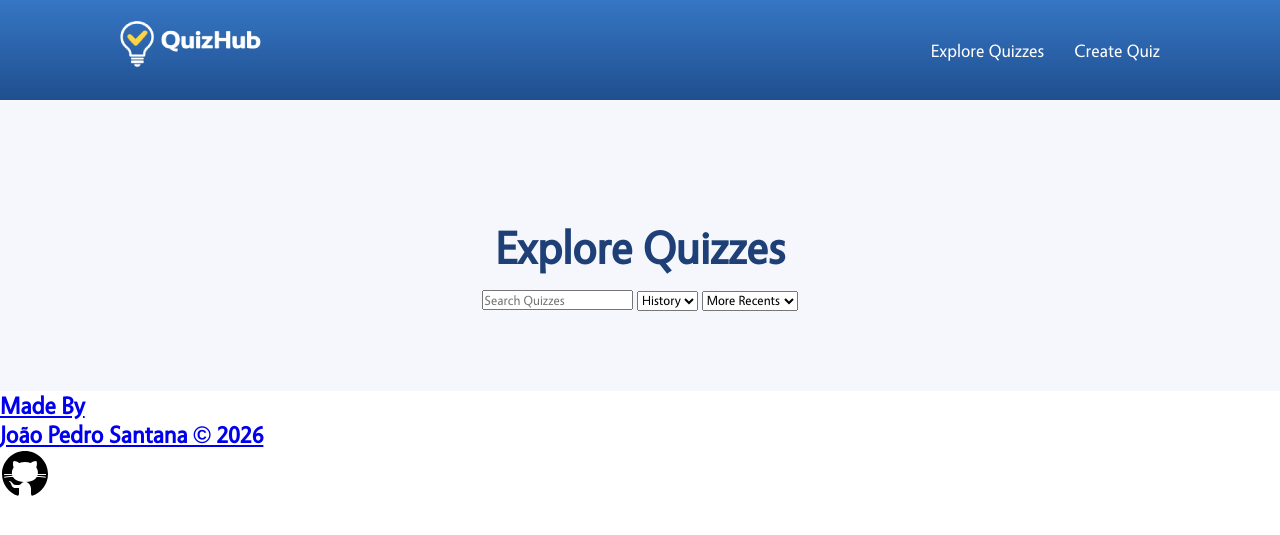
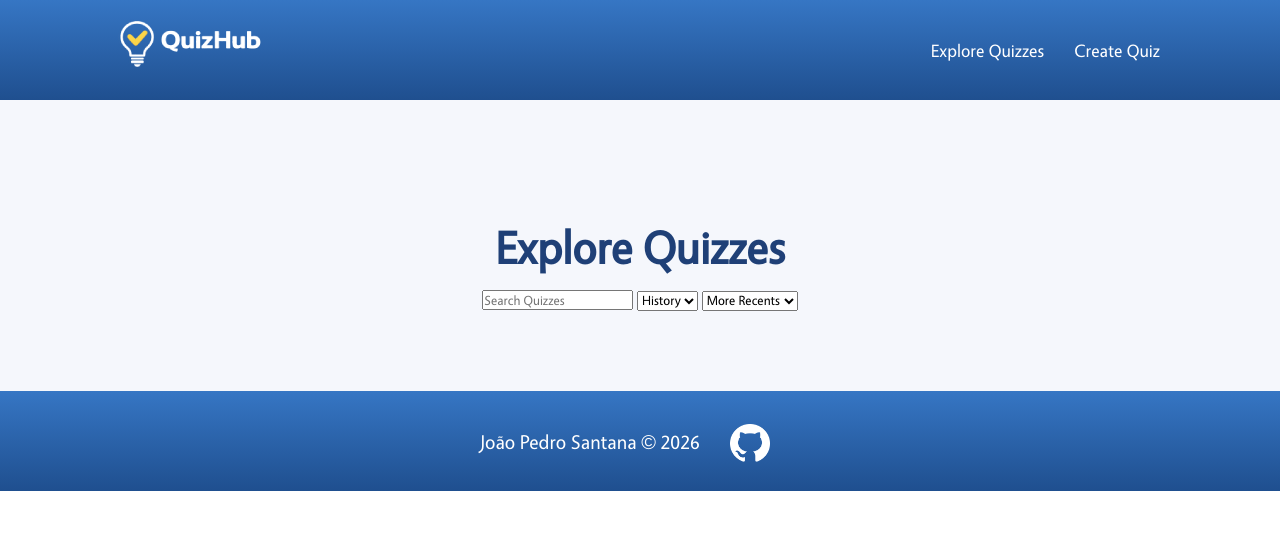
Before and after one commit to JPedro-Santana/Quiz, a Flask app: page /explore in a window 1280 px wide. Shown: the top 535 px of the page. Run offline with Flask 3, Linux system fonts and the light colour scheme; some libraries are stand-ins or nearby versions.

Commit message:
Add footer styles and replace GitHub SVG
Adds footer styling and logo hover effects, replaces the old github.svg with a white PNG asset, and tidies up template markup and spacing.

Files changed:
- static/css/style.css: minor whitespace fixes and new footer, .github-logo and .name-logo styles with hover transitions.
- static/images: removed github.svg and added GitHub_Invertocat_White.png.
- templates/layout.html: updated footer to use the new PNG and added classes; moved main block rendering into templates.
- templates/create.html & templates/explore.html: fixed indentation/spacing and ensured <main> wraps content properly.

Purpose: visual polish for the footer/logo and consistent template structure/formatting.

```diff
--- a/static/css/style.css
+++ b/static/css/style.css
@@ -92,7 +92,7 @@ main h1 {
 }
 
 .btn-main {
-  background:linear-gradient(180deg, #1e62bb, #0a438d);
+  background: linear-gradient(180deg, #1e62bb, #0a438d);
 }
 
 .btn-main:hover {
@@ -100,7 +100,7 @@ main h1 {
 }
 
 .btn-create {
-  background: linear-gradient(180deg, #2b9c51, #127533) ;
+  background: linear-gradient(180deg, #2b9c51, #127533);
 }
 
 .btn-create:hover {
@@ -188,3 +188,35 @@ section h2 {
 .quiz-card:nth-child(3) .btn-resolve {
   background-color: #f28c28;
 }
+
+footer {
+  background: linear-gradient(180deg, #3676c4, #1f4f8f);
+  padding-right: 30px;
+  display: flex;
+  align-items: center;
+  justify-content: center;
+  height: 100px;
+}
+
+.github-logo {
+  width: 70px;
+  height: 70px;
+  padding: 20px 0 12px 30px;
+}
+
+.github-logo:hover {
+  transition: transform 0.2s ease;
+  transform: translateY(-5px);
+}
+
+.name-logo a {
+  color: white;
+  font-weight: 200;
+  font-size: 20px;
+  text-decoration: none;
+}
+
+.name-logo:hover {
+  transition: transform 0.2s ease;
+  transform: translateY(-5px);
+}
--- a/templates/create.html
+++ b/templates/create.html
@@ -41,4 +41,5 @@
         <br /><br />
         <button type="submit" class="btn btn-primary">Salvar Quiz</button>
       </form>
+    </main>
     {% endblock %}
--- a/templates/explore.html
+++ b/templates/explore.html
@@ -1,6 +1,9 @@
     {% extends "layout.html" %}
+
+
+
+        {% block content %}
         <main>
-        {% block content %}
             <h1 class="title">Explore Quizzes</h1>
             <input type="search" placeholder="Search Quizzes">
             <select name="category" id="category">
@@ -12,5 +15,5 @@
             <div class="quiz-grid">
 
             </div>
+        </main>
         {% endblock %}
-    </main>
--- a/templates/layout.html
+++ b/templates/layout.html
@@ -15,13 +15,11 @@
                 <li><a href="{{url_for('create')}}">Create Quiz</a></li>
             </ul>
     </nav>
-    <main>
         {% block content %}
         {% endblock %}
-    </main>
     <footer>
-        <h2><a href="https://github.com/JPedro-Santana" target="_blank">Made By <br>João Pedro Santana &copy; 2026</a></h2>
-        <a href="https://github.com/JPedro-Santana/Quiz" target="_blank"><img src="/static/images/github.svg" alt=""></a>
+        <h2 class="name-logo"><a href="https://github.com/JPedro-Santana" target="_blank">João Pedro Santana &copy; 2026</a></h2>
+        <a href="https://github.com/JPedro-Santana/Quiz" target="_blank"><img src="/static/images/GitHub_Invertocat_White.png" alt="Github Logo" class="github-logo"></a>
     </footer>
 </body>
 </html>
```
Also changed, not shown: static/images/GitHub_Invertocat_White.png (added), static/images/github.svg (deleted). Lines whose indentation alone changed are shown as unchanged.
